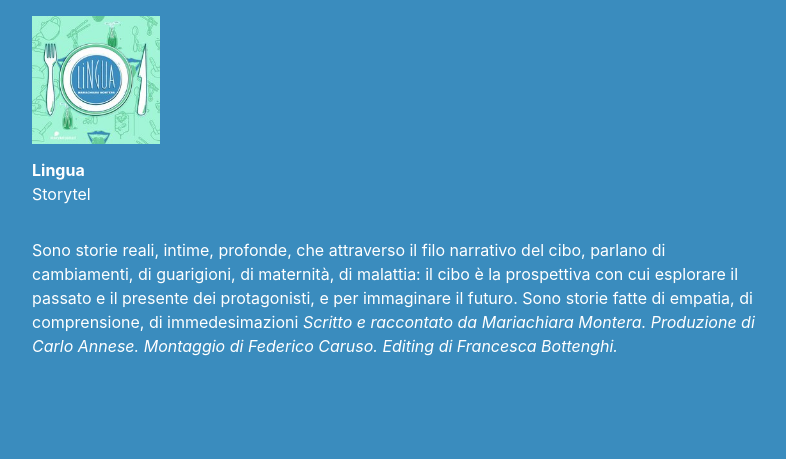
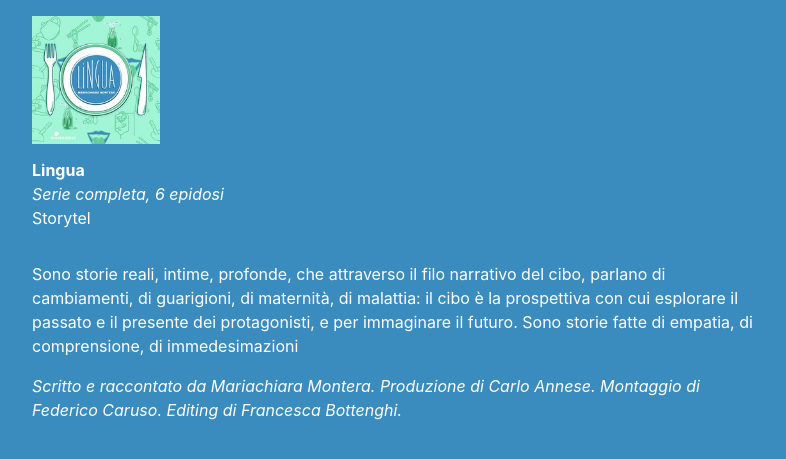
Before and after one commit to aminalhazwani/francescabottenghi.com, a Jekyll site: the page built from _posts/podcasts/2020-03-18-lingua.md, in a window 1280 px wide. Shown: the top 459 px of the page, without its empty margins (240-1026 px from the left). Built offline with Jekyll 4.4.1, drawn with Linux system fonts in a browser that asks for light colours; nearby versions of some CDN libraries.

Commit message:
Minor changes to podcast layout

```diff
--- a/_layouts/podcast.html
+++ b/_layouts/podcast.html
@@ -5,8 +5,9 @@ layout: default
 <div class="pa3 background white">
   <img class="w4 mb2" src="{{ site.baseurl }}/assets/{{ page.cover }}" alt="">
   <h1 class="f5 mv0">{{ page.title }}</h1>
+  <p class="mv0 i">{{ page.series }}</p>
   <p class="mt0 mb4">{{ page.publisher }}</p>
-  <p class="lh-copy mv0">
-    {{ content | remove: '<p>' | remove: '</p>' }}
+  <div class="lh-copy">
+    {{ content }}
   </p>
 </div>
```
